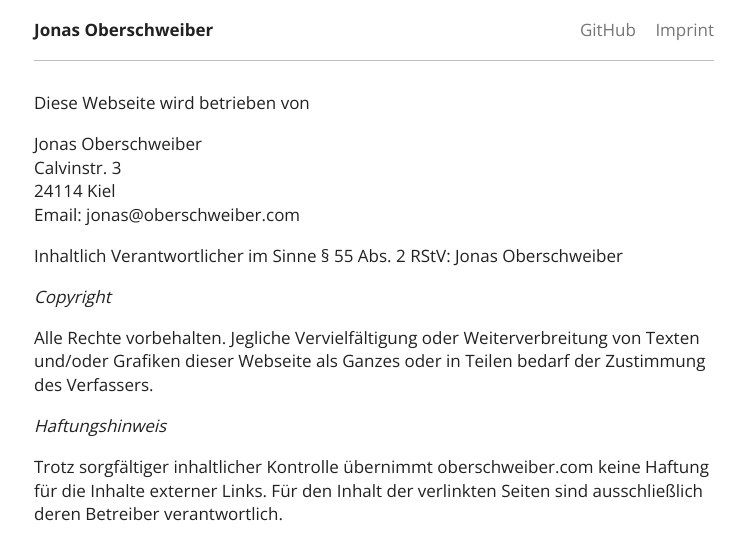
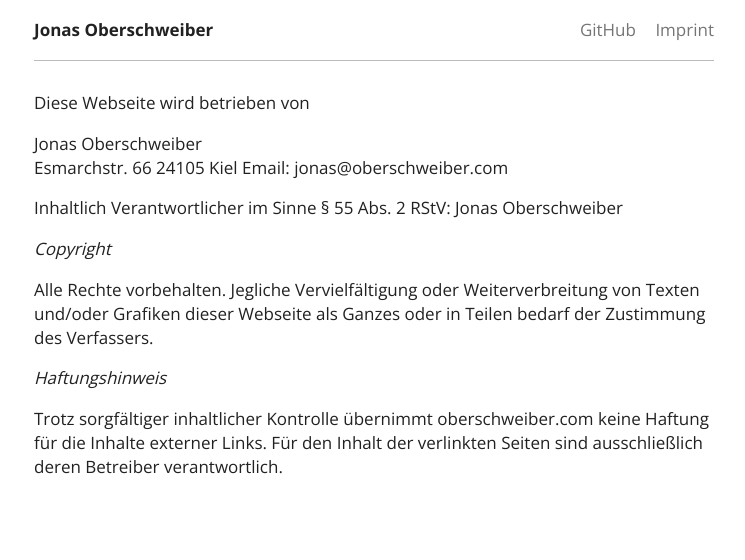
Before and after one commit to jonasoberschweiber/jonasoberschweiber.github.io, a Jekyll site: the page built from imprint.markdown, in a window 1280 px wide. Shown: the top 560 px of the page, without its empty margins (266-1011 px from the left). Built offline with Jekyll 4.4.1, drawn with Linux system fonts in a browser that asks for light colours.

```diff
--- a/imprint.markdown
+++ b/imprint.markdown
@@ -5,8 +5,8 @@ layout: default
 Diese Webseite wird betrieben von
 
 Jonas Oberschweiber
-Calvinstr. 3
-24114 Kiel
+Esmarchstr. 66
+24105 Kiel
 Email: jonas@oberschweiber.com
 
 Inhaltlich Verantwortlicher im Sinne § 55 Abs. 2 RStV: Jonas Oberschweiber
--- a/index.markdown
+++ /dev/null
@@ -1,5 +0,0 @@
----
-layout: default
----
-
-Someday.
--- a/style/screen.css
+++ b/style/screen.css
@@ -53,3 +53,7 @@ body {
   max-width: 680px;
   padding: 0 20px;
 }
+
+img {
+  max-width: 680px;
+}
```
Also changed, not shown: _posts/2016-04-02-nodemcu-temperature.md (added, +29 -0 lines), index.html (added, +10 -0 lines), images/nodemcu-board.jpg (added), images/nodemcu-finished.jpg (added), images/nodemcu-metrics.png (added).
